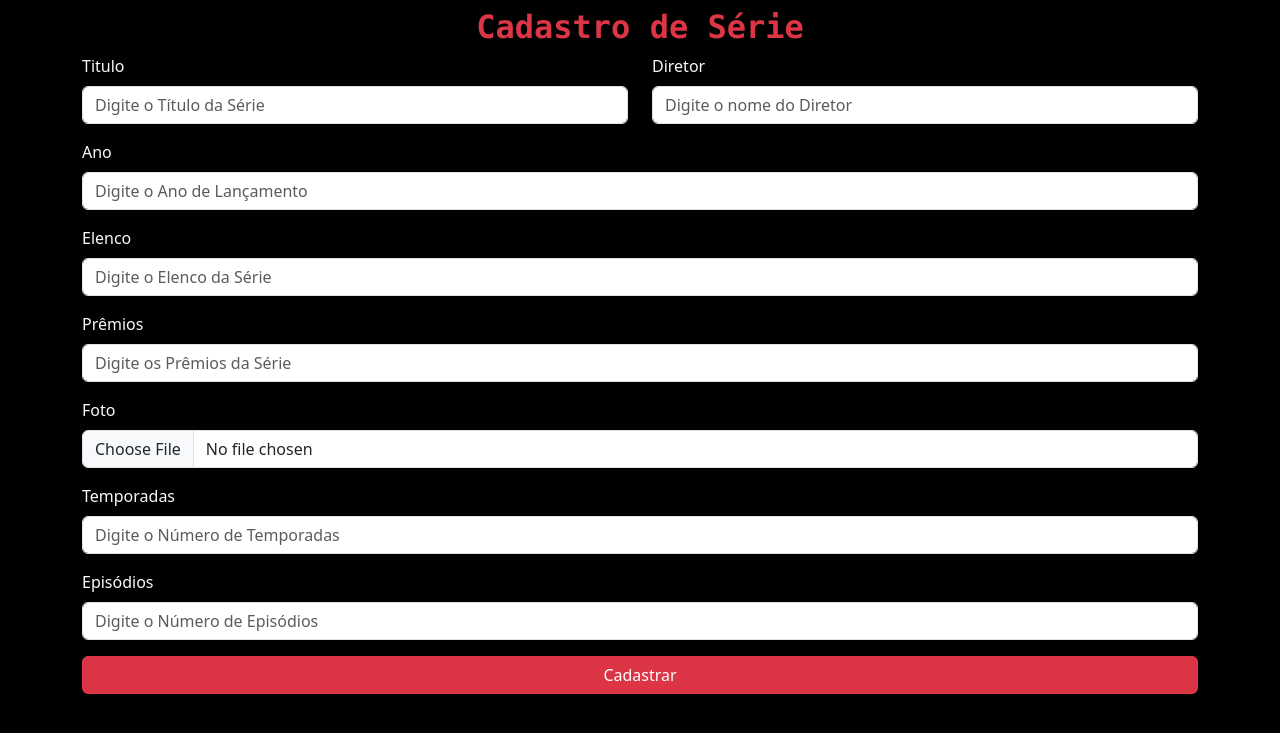
After one commit to AndreKGuindani/Trabalho01, a PHP site: page /form-series.php in a window 1280 px wide. The commit adds this page. Shown: the top 733 px of the page. Run offline with PHP 8.4, Linux system fonts and the light colour scheme.

Commit message:
formularios

```diff
--- /dev/null
+++ b/form-series.php
@@ -0,0 +1,50 @@
+<!DOCTYPE html>
+<html lang="en">
+<head>
+    <meta charset="UTF-8">
+    <meta name="viewport" content="width=device-width, initial-scale=1.0">
+    <link href="https://cdn.jsdelivr.net/npm/bootstrap@5.3.7/dist/css/bootstrap.min.css" rel="stylesheet" integrity="sha384-LN+7fdVzj6u52u30Kp6M/trliBMCMKTyK833zpbD+pXdCLuTusPj697FH4R/5mcr" crossorigin="anonymous">
+    <title>Cadastrar Série</title>
+</head>
+<body class="container bg-black text-light">
+    <h2 class="text-center font-monospace text-danger fw-bold mt-2">Cadastro de Série</h2>
+    <form action="cadastro.php" class="row" method="POST" enctype="multipart/form-data">
+        <div class="mb-3 col-6">
+            <label for="nome" class="form-label">Titulo</label>
+            <input type="text" class="form-control" name="titulo" placeholder="Digite o Título da Série">
+        </div>
+        <div class="mb-3 col-6">
+            <label class="form-label">Diretor</label>
+            <input type="text" name="diretor" class="form-control" placeholder="Digite o nome do Diretor">
+        </div>
+        <div class="mb-3 ">
+            <label for="nome" class="form-label">Ano</label>
+            <input type="text" class="form-control" name="ano" placeholder="Digite o Ano de Lançamento">
+        </div>
+        <div class="mb-3">
+            <label for="nome" class="form-label">Elenco</label>
+            <input type="text" class="form-control" name="elenco" placeholder="Digite o Elenco da Série">
+        </div>
+        <div class="mb-3">
+            <label for="nome" class="form-label">Prêmios</label>
+            <input type="text" class="form-control" name="premios" placeholder="Digite os Prêmios da Série">
+        </div>
+        <div class="mb-3">
+            <label class="form-label">Foto</label>
+            <input type="file" name="imagem" class="form-control">
+        </div>
+        <div class="mb-3">
+            <label for="nome" class="form-label">Temporadas</label>
+            <input type="text" class="form-control" name="temporadas" placeholder="Digite o Número de Temporadas">
+        </div>
+        <div class="mb-3">
+            <label for="nome" class="form-label">Episódios</label>
+            <input type="text" class="form-control" name="episodios" placeholder="Digite o Número de Episódios">
+        </div>
+
+        <div>
+        <button type="submit" class="btn btn-danger col-12">Cadastrar</button>
+        </div>
+    </form>
+</body>
+</html>
```
Also changed, not shown: form-filmes.php (+10 -6 lines).
